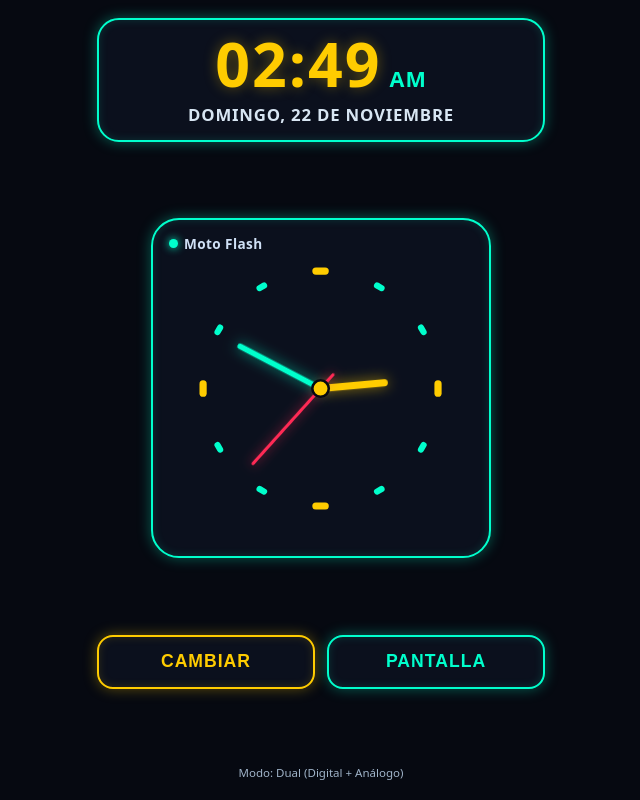
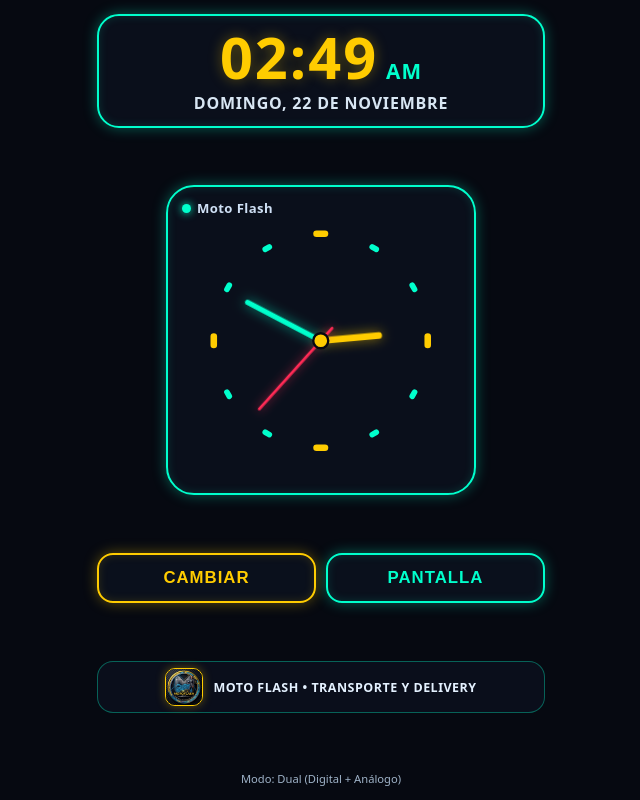
Before and after one commit to Pocho-1977/motoflash_reloj, a plain HTML site: page index.html in a window 1280 px wide. Shown: the whole page, without its empty margins (319-959 px from the left). Drawn offline with Linux system fonts and the light colour scheme.

Commit message:
Add files via upload

```diff
--- a/index.html
+++ b/index.html
@@ -47,35 +47,37 @@
     }
 
     .app {
+      position: relative;
+      z-index: 1;
       width: 100%;
       height: 100%;
       max-width: 480px;
       margin: 0 auto;
-      padding: 18px 16px 20px;
+      padding: 14px 16px 14px;
       display: flex;
       flex-direction: column;
       justify-content: space-between;
       align-items: center;
-      gap: 14px;
+      gap: 10px;
     }
 
     .digital-box {
       width: 100%;
-      background: var(--bg-card);
+      background: rgba(11, 16, 29, 0.92);
       border: 2px solid var(--cyan);
       border-radius: 22px;
-      padding: 14px 18px;
+      padding: 12px 16px;
       text-align: center;
       box-shadow: var(--glow-cyan);
     }
 
     .app.solo-digital .digital-box {
       margin: auto 0;
-      padding: 28px 20px;
+      padding: 26px 20px;
     }
 
     .app.solo-digital .digital-time {
-      font-size: clamp(3.6rem, 15vw, 5.2rem);
+      font-size: clamp(3.5rem, 15vw, 5rem);
     }
 
     .app.solo-digital .analog-wrap {
@@ -87,7 +89,7 @@
     }
 
     .app.solo-analog .analog-wrap {
-      width: min(88vw, 370px);
+      width: min(84vw, 350px);
       margin: auto 0;
     }
 
@@ -100,7 +102,7 @@
     }
 
     .digital-time {
-      font-size: clamp(2.8rem, 11vw, 3.8rem);
+      font-size: clamp(2.6rem, 10.5vw, 3.6rem);
       font-weight: 800;
       color: var(--yellow);
       letter-spacing: 2px;
@@ -108,15 +110,15 @@
     }
 
     .digital-ampm {
-      font-size: clamp(1rem, 4vw, 1.35rem);
+      font-size: clamp(0.95rem, 3.8vw, 1.3rem);
       font-weight: 800;
       color: var(--cyan);
       letter-spacing: 1px;
     }
 
     .digital-date {
-      margin-top: 8px;
-      font-size: clamp(0.85rem, 3.4vw, 1.05rem);
+      margin-top: 6px;
+      font-size: clamp(0.8rem, 3.2vw, 1rem);
       font-weight: 700;
       color: #d8e6f3;
       letter-spacing: 0.8px;
@@ -125,9 +127,9 @@
 
     .analog-wrap {
       position: relative;
-      width: min(82vw, 340px);
+      width: min(76vw, 310px);
       aspect-ratio: 1 / 1;
-      background: var(--bg-card);
+      background: rgba(11, 16, 29, 0.92);
       border: 2px solid var(--cyan);
       border-radius: 28px;
       box-shadow: var(--glow-cyan);
@@ -138,12 +140,12 @@
 
     .brand-tag {
       position: absolute;
-      top: 14px;
-      left: 16px;
+      top: 12px;
+      left: 14px;
       display: inline-flex;
       align-items: center;
       gap: 6px;
-      font-size: 0.85rem;
+      font-size: 0.82rem;
       font-weight: 800;
       color: #cfe0f5;
       letter-spacing: 0.4px;
@@ -191,14 +193,14 @@
       width: 100%;
       display: grid;
       grid-template-columns: 1fr 1fr;
-      gap: 12px;
+      gap: 10px;
     }
 
     .btn {
-      min-height: 54px;
+      min-height: 50px;
       border-radius: 16px;
-      background: var(--bg-card);
-      font-size: clamp(0.95rem, 3.8vw, 1.1rem);
+      background: rgba(11, 16, 29, 0.94);
+      font-size: clamp(0.92rem, 3.6vw, 1.05rem);
       font-weight: 800;
       letter-spacing: 1px;
       text-transform: uppercase;
@@ -222,11 +224,41 @@
       box-shadow: var(--glow-cyan);
     }
 
+    .bottom-logo-bar {
+      width: 100%;
+      display: flex;
+      align-items: center;
+      justify-content: center;
+      gap: 10px;
+      padding: 6px 12px;
+      border-radius: 16px;
+      background: rgba(11, 16, 29, 0.92);
+      border: 1px solid rgba(0, 255, 204, 0.35);
+    }
+
+    .bottom-logo-img {
+      width: 38px;
+      height: 38px;
+      border-radius: 10px;
+      object-fit: cover;
+      border: 1.5px solid var(--yellow);
+      box-shadow: 0 0 10px rgba(255, 204, 0, 0.35);
+      flex-shrink: 0;
+    }
+
+    .bottom-logo-text {
+      font-size: 0.78rem;
+      font-weight: 800;
+      color: #e4f1ff;
+      letter-spacing: 0.5px;
+      text-transform: uppercase;
+    }
+
     .status-note {
-      font-size: 0.72rem;
+      font-size: 0.7rem;
       color: var(--text-muted);
       text-align: center;
-      min-height: 14px;
+      min-height: 12px;
     }
   </style>
 </head>
@@ -258,6 +290,11 @@
     <section class="controls">
       <button id="btnCambiar" type="button" class="btn btn-cambiar">CAMBIAR</button>
       <button id="btnPantalla" type="button" class="btn btn-pantalla">PANTALLA</button>
+    </section>
+
+    <section class="bottom-logo-bar" aria-label="Logo Moto Flash">
+      <img src="./logo.jpg" alt="Logo Moto Flash" class="bottom-logo-img" />
+      <span class="bottom-logo-text">Moto Flash • Transporte y Delivery</span>
     </section>
 
     <div id="statusNote" class="status-note">Modo: Dual (Digital + Análogo)</div>
```
